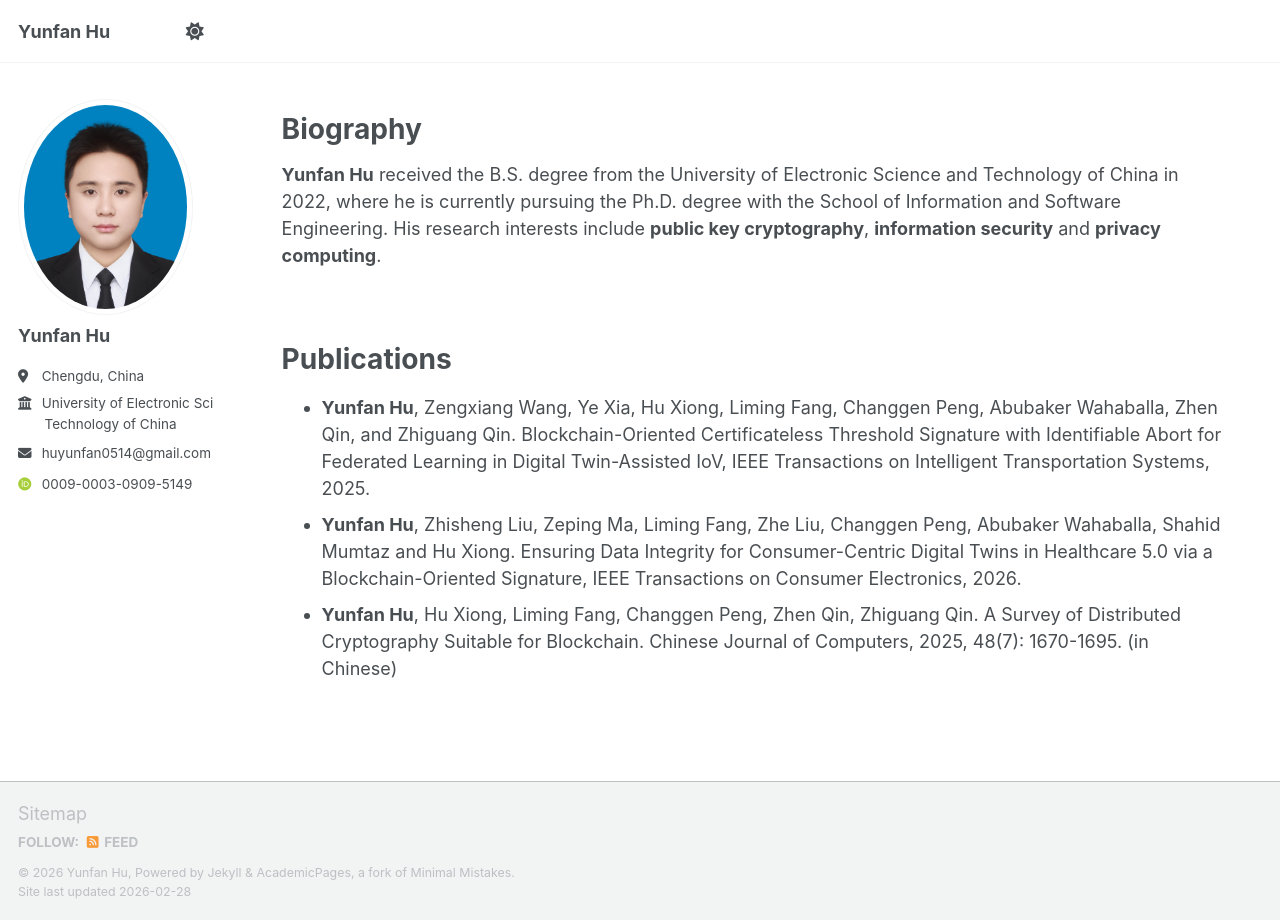
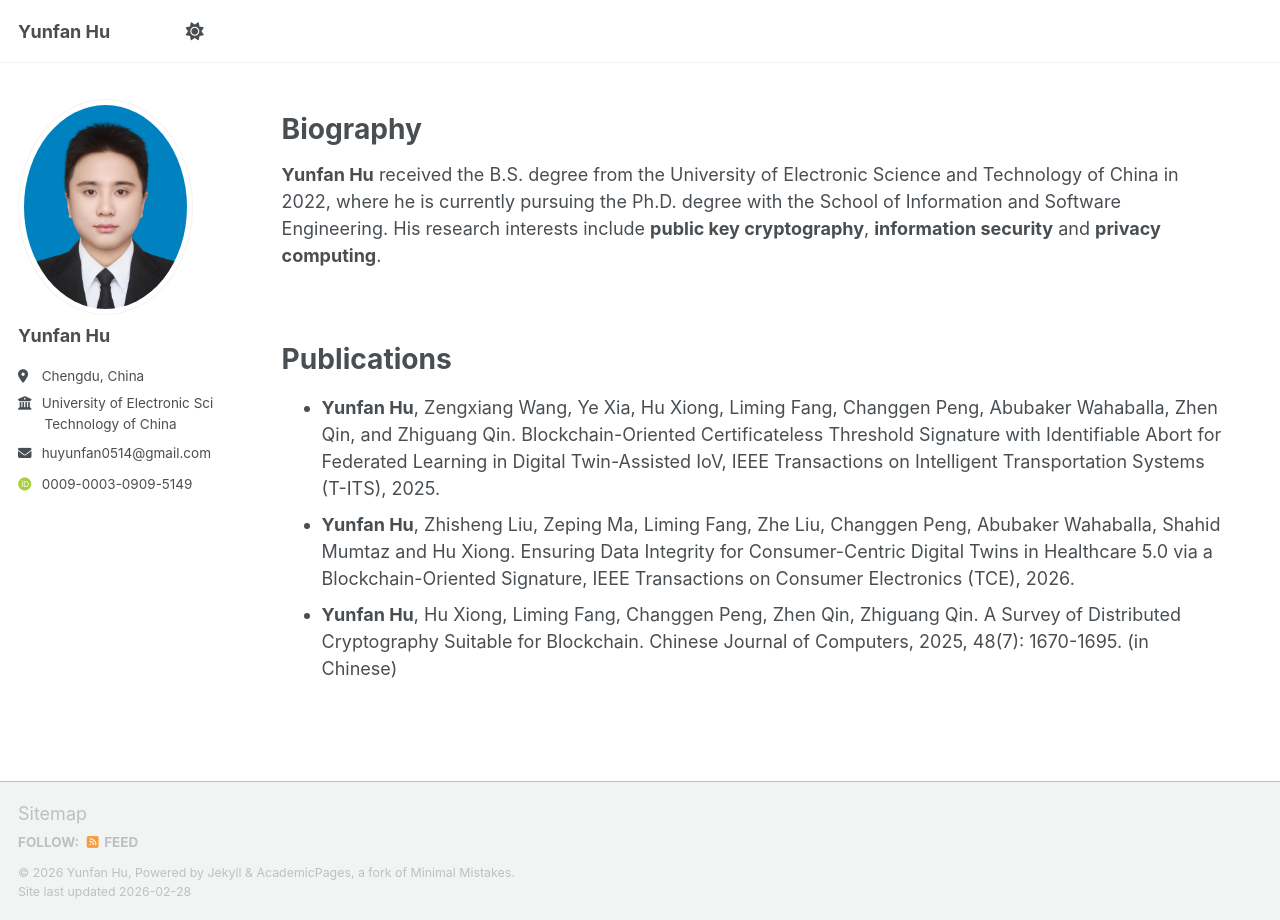
Before and after one commit to HYF0514/HYF0514.github.io, a Jekyll site: the page built from _pages/about.md, in a window 1280 px wide. Built offline with Jekyll 4.4.1, drawn with Linux system fonts in a browser that asks for light colours; some web fonts are replaced; a script bundle is joined from its source files by our own code; library files that are not in the unit come from our copies.

Commit message:
Update about.md

```diff
--- a/_pages/about.md
+++ b/_pages/about.md
@@ -16,6 +16,6 @@ received the B.S. degree from the University of Electronic Science and Technolog
 
 Publications
 ============
-* **Yunfan Hu**, Zengxiang Wang, Ye Xia, Hu Xiong, Liming Fang, Changgen Peng, Abubaker Wahaballa, Zhen Qin, and Zhiguang Qin. Blockchain-Oriented Certificateless Threshold Signature with Identifiable Abort for Federated Learning in Digital Twin-Assisted IoV, IEEE Transactions on Intelligent Transportation Systems, 2025.
-* **Yunfan Hu**, Zhisheng Liu, Zeping Ma, Liming Fang, Zhe Liu, Changgen Peng, Abubaker Wahaballa, Shahid Mumtaz and Hu Xiong. Ensuring Data Integrity for Consumer-Centric Digital Twins in Healthcare 5.0 via a Blockchain-Oriented Signature, IEEE Transactions on Consumer Electronics, 2026.
+* **Yunfan Hu**, Zengxiang Wang, Ye Xia, Hu Xiong, Liming Fang, Changgen Peng, Abubaker Wahaballa, Zhen Qin, and Zhiguang Qin. Blockchain-Oriented Certificateless Threshold Signature with Identifiable Abort for Federated Learning in Digital Twin-Assisted IoV, IEEE Transactions on Intelligent Transportation Systems (T-ITS), 2025.
+* **Yunfan Hu**, Zhisheng Liu, Zeping Ma, Liming Fang, Zhe Liu, Changgen Peng, Abubaker Wahaballa, Shahid Mumtaz and Hu Xiong. Ensuring Data Integrity for Consumer-Centric Digital Twins in Healthcare 5.0 via a Blockchain-Oriented Signature, IEEE Transactions on Consumer Electronics (TCE), 2026.
 * **Yunfan Hu**, Hu Xiong, Liming Fang, Changgen Peng, Zhen Qin, Zhiguang Qin. A Survey of Distributed Cryptography Suitable for Blockchain. Chinese Journal of Computers, 2025, 48(7): 1670-1695. (in Chinese)
```
